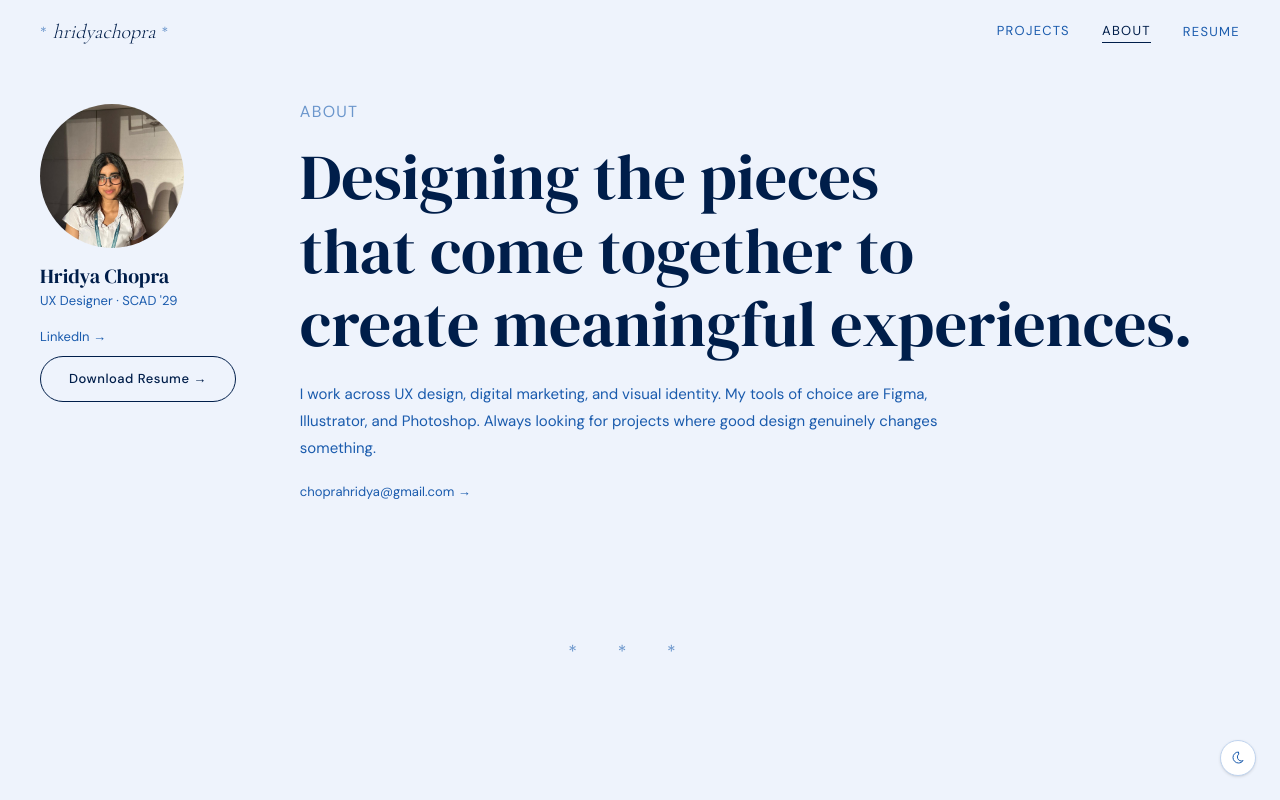
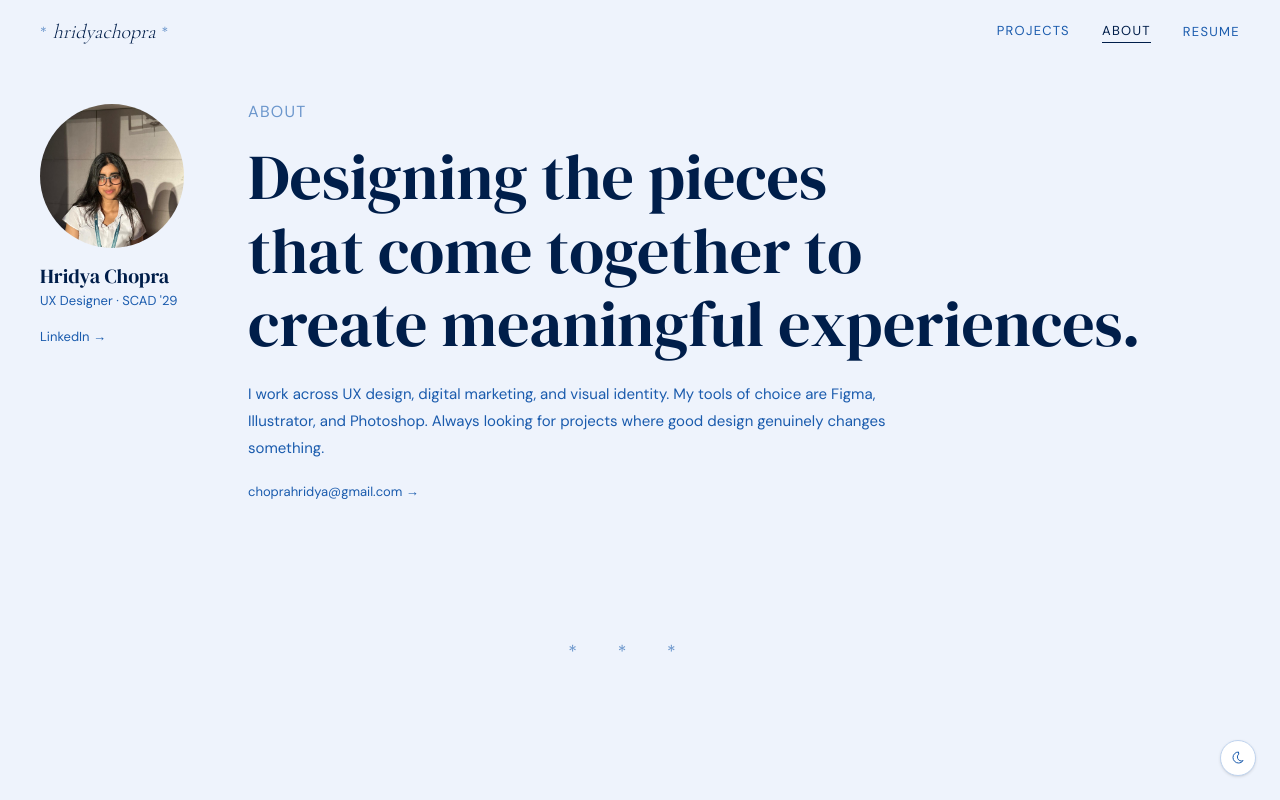
Before and after one commit to choprahridya/hridyachopra, a Next.js app: page /about in a window 1280 px wide. Shown: the top 800 px of the page. Built offline with nearby package versions, Linux system fonts and the light colour scheme.

Commit message:
Remove download resume button from about page

```diff
--- a/app/about/page.tsx
+++ b/app/about/page.tsx
@@ -47,7 +47,6 @@ export default function AboutPage() {
                 <p className="font-serif text-[20px] text-text-primary leading-tight">Hridya Chopra</p>
                 <p className="text-[13px] text-text-secondary mt-0.5">UX Designer · SCAD '29</p>
               </div>
-              <div className="flex flex-col gap-2">
               <a
                 href="https://www.linkedin.com/in/hridyachopra"
                 target="_blank"
@@ -56,8 +55,6 @@ export default function AboutPage() {
               >
                 LinkedIn →
               </a>
-                <Button href="/cv.pdf" download>Download Resume →</Button>
-              </div>
             </div>
           </RevealText>
 
```
Lines whose indentation alone changed are shown as unchanged.
